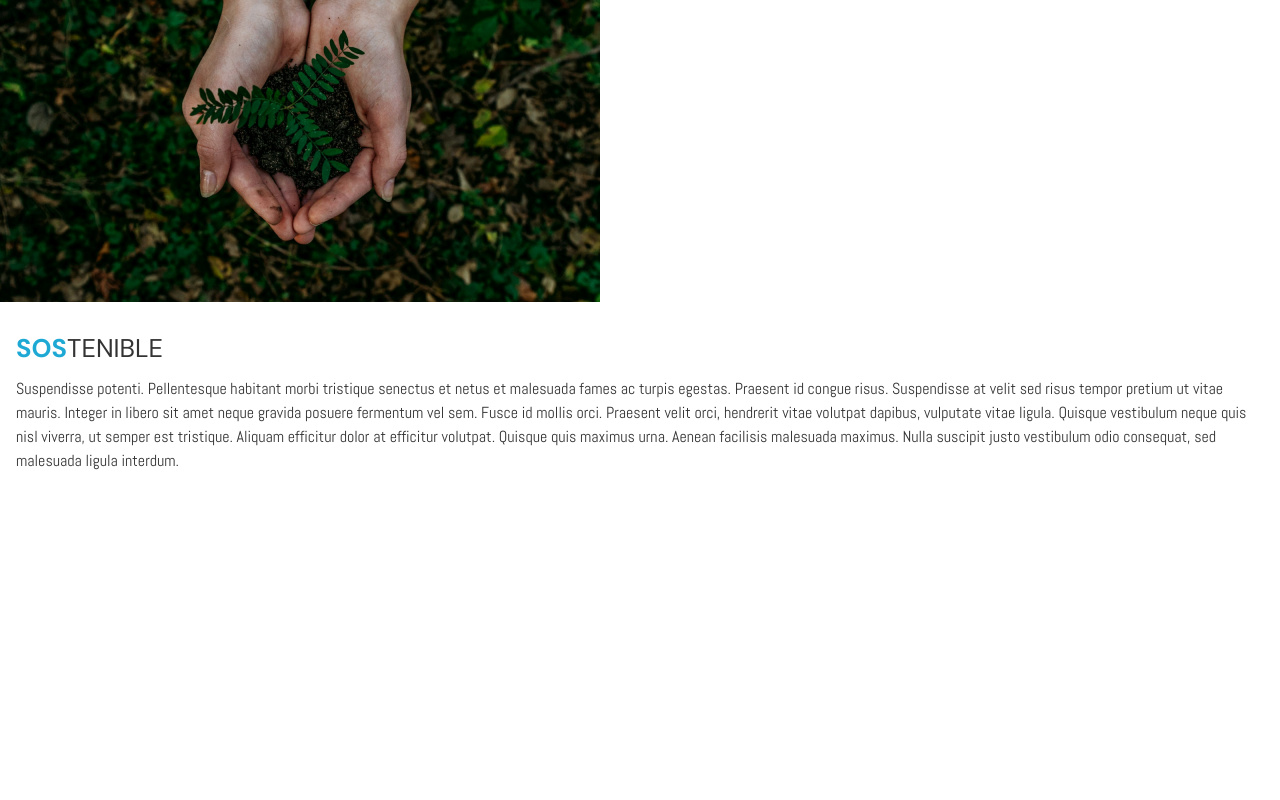
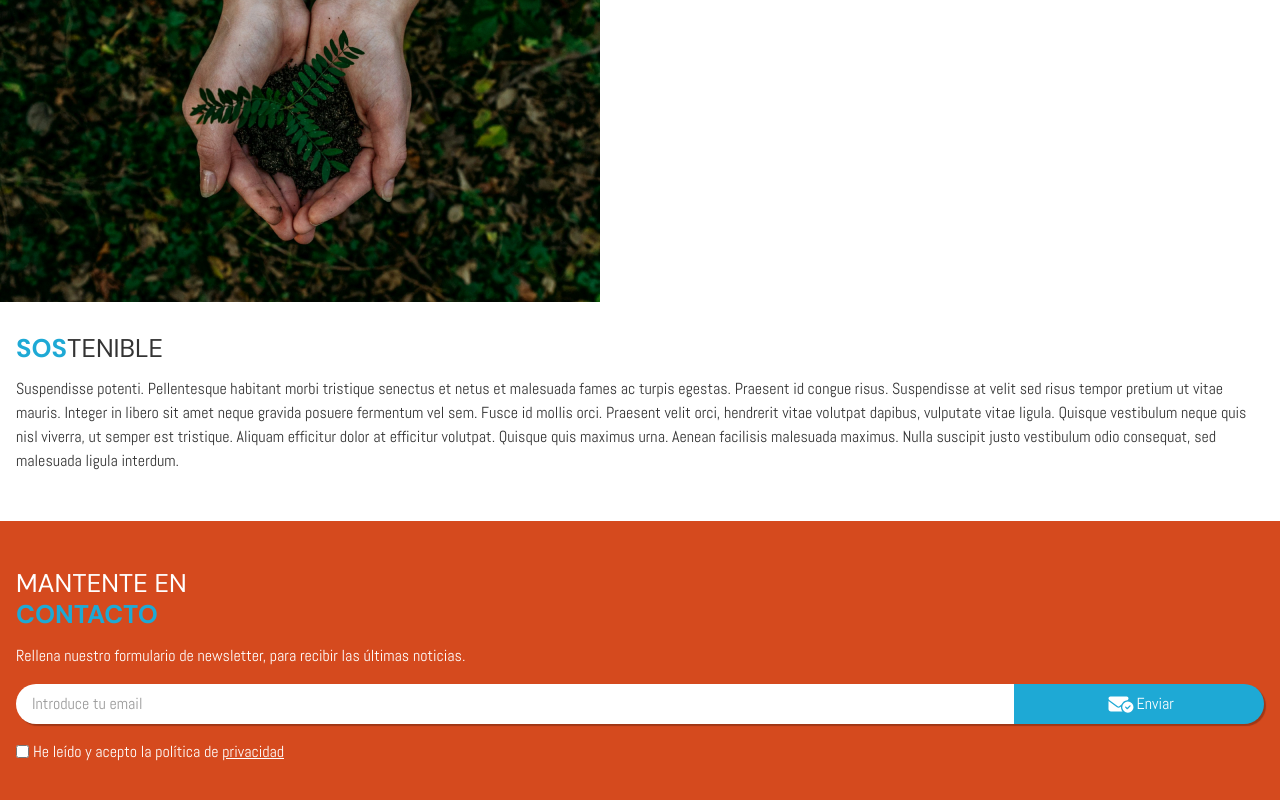
Before and after one commit to jbmunozhuercano/mountains, a Next.js app: page / in a window 1280 px wide. Shown: the part 2288-3088 px from the top of the page. Before the commit the page ends 2809 px from the top, so only its background shows below. Built offline with nearby package versions, Linux system fonts and the light colour scheme.

Commit message:
Added new component ContactBlock

```diff
--- a/app/page.tsx
+++ b/app/page.tsx
@@ -1,12 +1,14 @@
 import {ReactNode} from 'react';
 import Header from './components/Header';
 import ContentBlocks from './components/ContentBlocks';
+import ContactBlock from './components/ContactBlock';
 
 export default function Home(): ReactNode {
   return (
     <>
       <Header />
       <ContentBlocks />
+      <ContactBlock />
     </>
   );
 }
```
